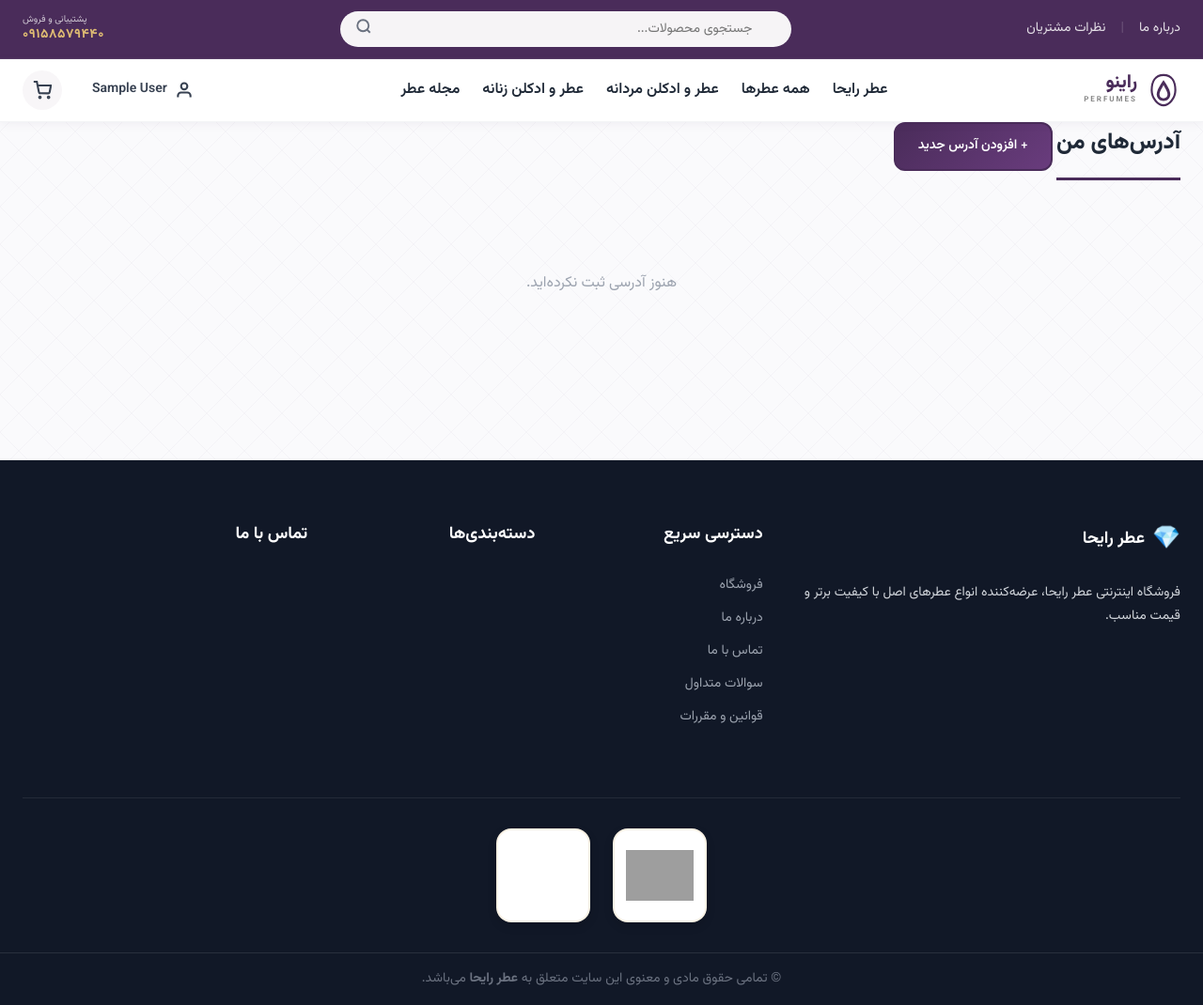
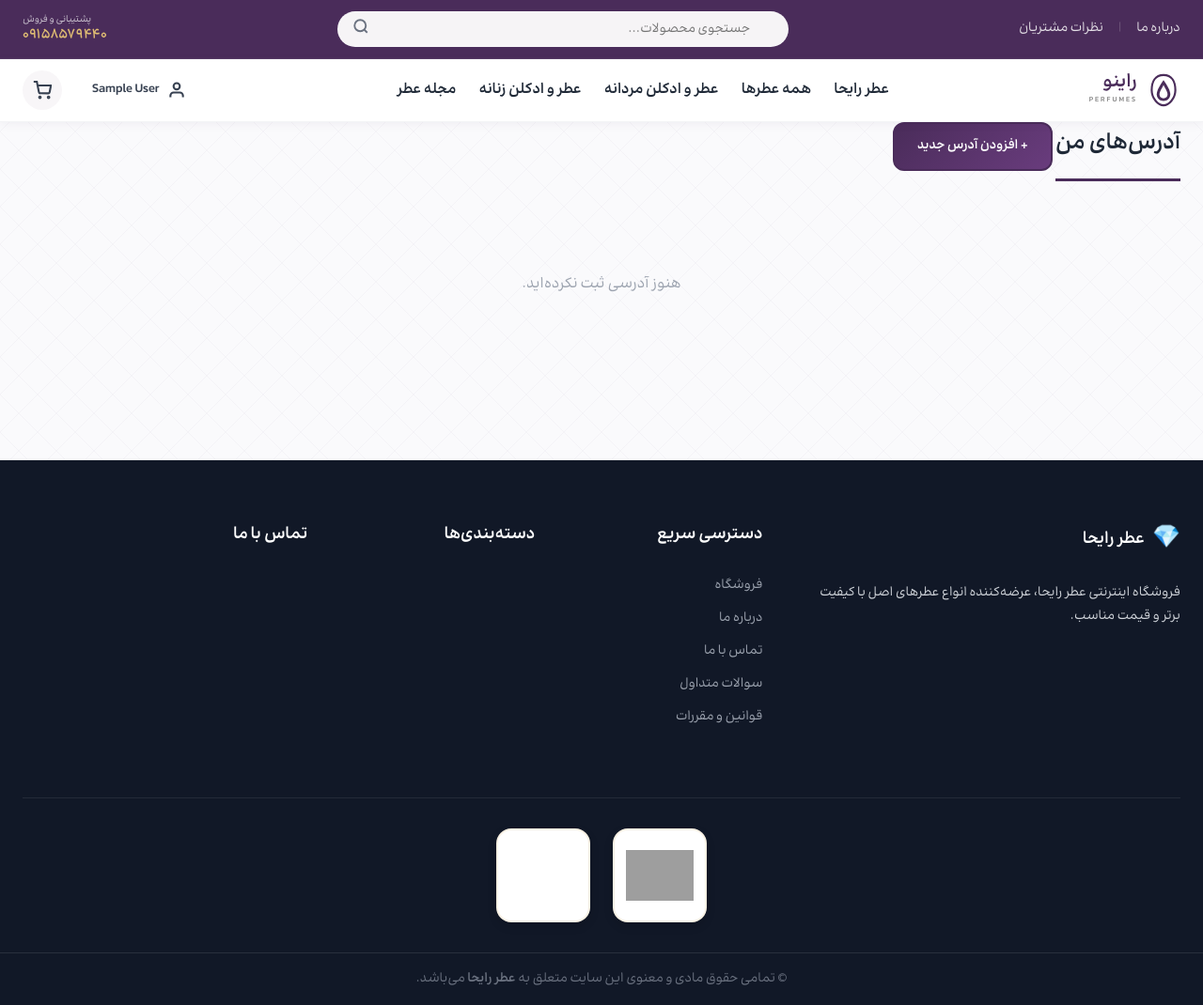
Before and after one commit to PyMohsen/RayhaPerfume, a Django app: page /accounts/addresses/ in a window 1280 px wide. Shown: the whole page at 94% size. Run offline with Django 5.2, Linux system fonts and the light colour scheme; the visitor is signed in with stand-in values (Sample User, id 1); data comes from the database, SQL or seed files in the repository; data that the repository does not hold is empty; grey boxes are pictures that could not be loaded.

Commit message:
change font to Ravi

```diff
--- a/static/css/style.css
+++ b/static/css/style.css
@@ -2,6 +2,23 @@
    Rayha Perfume — Main Stylesheet
    Theme: Purple & Gold | RTL | Persian
    ============================================ */
+
+/* ---------- Font Face Declarations ---------- */
+@font-face {
+    font-family: 'RaviFaNum';
+    src: url('../fonts/RaviFaNum-Regular.ttf') format('truetype');
+    font-weight: 100 500;
+    font-style: normal;
+    font-display: swap;
+}
+
+@font-face {
+    font-family: 'RaviFaNum';
+    src: url('../fonts/RaviFaNum-SemiBold.ttf') format('truetype');
+    font-weight: 600 900;
+    font-style: normal;
+    font-display: swap;
+}
 
 /* ---------- CSS Variables ---------- */
 :root {
@@ -37,7 +54,7 @@
     --info: #3B82F6;
 
     /* Typography */
-    --font-family: 'Vazirmatn', system-ui, -apple-system, sans-serif;
+    --font-family: 'RaviFaNum', system-ui, -apple-system, sans-serif;
     --font-size-xs: 0.75rem;
     --font-size-sm: 0.875rem;
     --font-size-base: 1rem;
@@ -91,6 +108,7 @@
     box-sizing: border-box;
     margin: 0;
     padding: 0;
+    font-family: var(--font-family);
 }
 
 html {
@@ -98,8 +116,11 @@ html {
     -webkit-text-size-adjust: 100%;
 }
 
+body, button, input, textarea, select {
+    font-family: var(--font-family);
+}
+
 body {
-    font-family: var(--font-family);
     font-size: var(--font-size-base);
     line-height: 1.7;
     color: var(--gray-800);
--- a/templates/base.html
+++ b/templates/base.html
@@ -19,8 +19,7 @@
     <link rel="manifest" href="{% static 'images/site.webmanifest' %}" />
 
     <!-- Fonts -->
-    <link rel="preconnect" href="https://fonts.googleapis.com">
-    <link href="https://fonts.googleapis.com/css2?family=Vazirmatn:wght@100..900&display=swap" rel="stylesheet">
+    <!-- Local Font: RaviFaNum (loaded via style.css) -->
 
     <!-- Styles -->
     <link rel="stylesheet" href="{% static 'css/style.css' %}">
```
Also changed, not shown: static/fonts/RaviFaNum-Regular.ttf (added), static/fonts/RaviFaNum-SemiBold.ttf (added).
